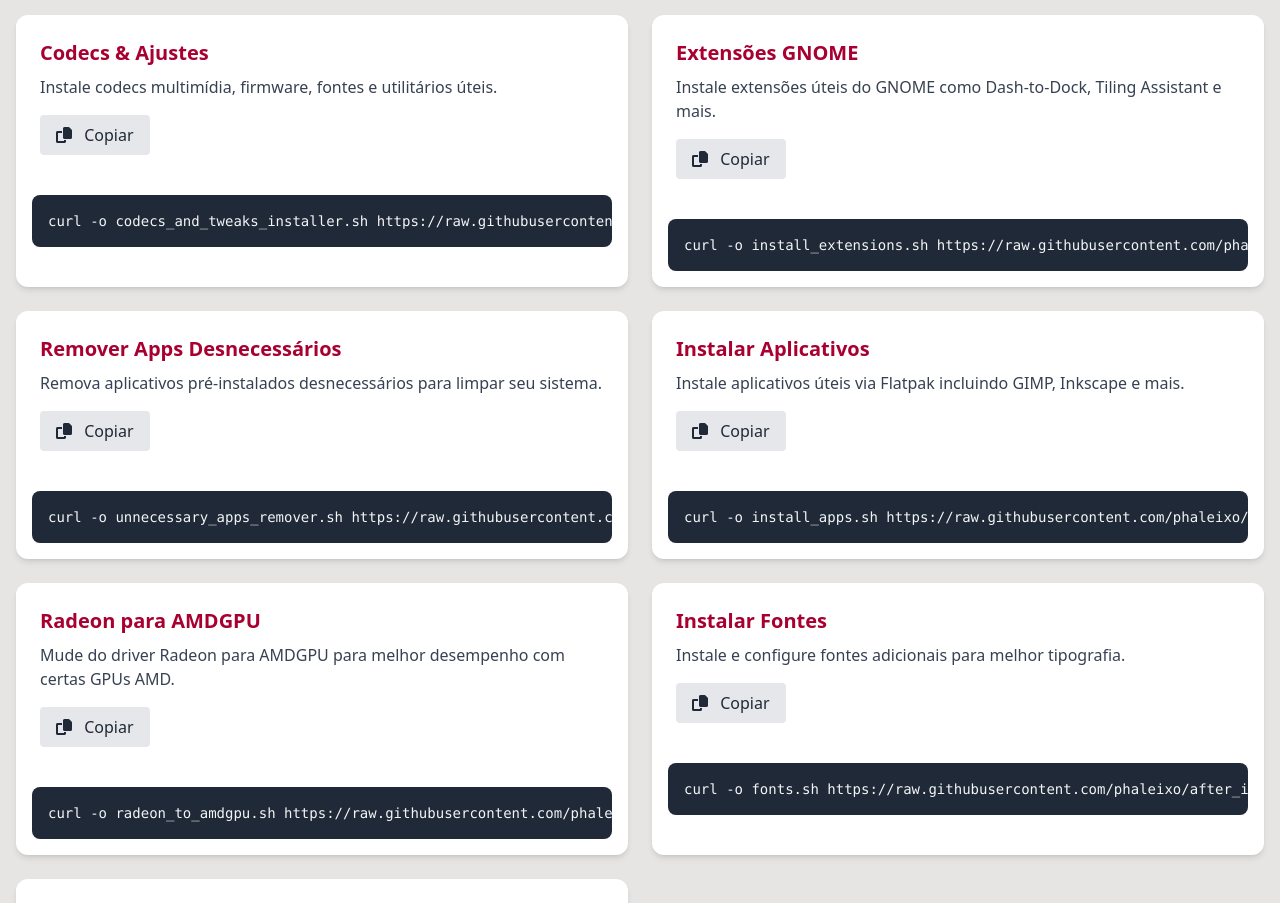
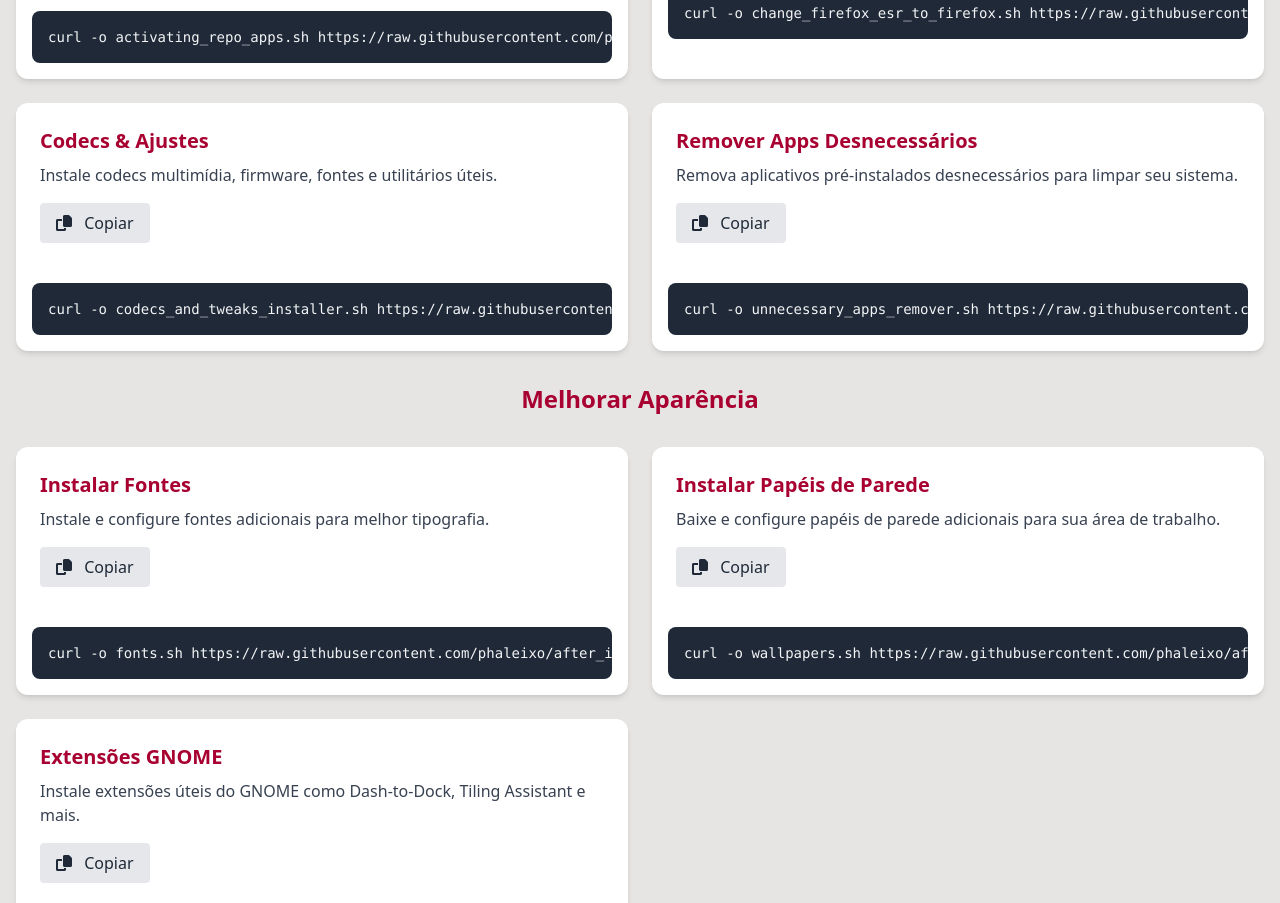
Before and after one commit to phaleixo/after_install_debian_12, a plain HTML site: page index.html in a window 1280 px wide. Shown: the part 1897-2800 px from the top of the page. Drawn offline with nearby package versions, Linux system fonts and the light colour scheme.

Commit message:
modified:   index.html 	modified:   scripts/index.js

```diff
--- a/index.html
+++ b/index.html
@@ -44,7 +44,6 @@
             </div>
         </div>
     </header>
-    <!-- Download Debian, View Scripts -->
     <section class="bg-debianEmerald text-white py-12 relative overflow-hidden">
         <div class="absolute inset-0 bg-cover bg-center opacity-100"
             style="background-image: url('styles/images/banner/banner_debian12_emerald.png');"></div>
@@ -63,7 +62,6 @@
             </div>
         </div>
     </section>
-    <!-- why do you to use the debian -->
     <main class="container mx-auto px-4 py-12">
         <section id="download" class="mb-16 bg-white rounded-xl shadow-md p-6">
             <div class="flex flex-col md:flex-row items-center">
@@ -78,7 +76,6 @@
 
             </div>
         </section>
-        <!-- why do you to use the scripts -->
         <section class="mb-16 bg-white rounded-xl shadow-md p-6">
             <div class="flex flex-col md:flex-row items-center">
                 <div class="text-debian text-xl mb-4"></div>
@@ -94,7 +91,6 @@
 
             </div>
         </section>
-        <!-- What's Included -->
         <section class="mb-16">
             <h2 class="text-3xl font-bold text-debian mb-8 text-center" data-i18n="features.title"></h2>
             <div class="grid md:grid-cols-3 gap-6">
@@ -121,7 +117,6 @@
                 </div>
             </div>
         </section>
-        <!-- Complete Post-Installation -->
         <section id="scripts" class="mb-16">
             <h2 class="text-3xl font-bold text-debian mb-8 text-center" data-i18n="scripts.title"></h2>
 
@@ -141,7 +136,7 @@
                     </div>
                 </div>
             </div>
-            <!-- Activate Repositories -->
+            <h3 class="text-2xl font-bold text-debian mb-8 text-center" data-i18n="scripts.one"></h3>
             <div class="grid md:grid-cols-2 gap-6">
                 <div class="bg-white rounded-xl shadow-md overflow-hidden">
                     <div class="p-6">
@@ -157,7 +152,6 @@
                             class="text-sm"><code>curl -o activating_repo_apps.sh https://raw.githubusercontent.com/phaleixo/after_install_debian_12/main/activating_repo_apps.sh && chmod +x activating_repo_apps.sh && ./activating_repo_apps.sh && rm activating_repo_apps.sh</code></pre>
                     </div>
                 </div>
-                <!-- Firefox Current -->
                 <div class="bg-white rounded-xl shadow-md overflow-hidden">
                     <div class="p-6">
                         <h3 class="text-xl font-bold text-debian mb-2" data-i18n="scripts.firefox.title"></h3>
@@ -172,7 +166,6 @@
                             class="text-sm"><code>curl -o change_firefox_esr_to_firefox.sh https://raw.githubusercontent.com/phaleixo/after_install_debian_12/main/change_firefox_esr_to_firefox.sh && chmod +x change_firefox_esr_to_firefox.sh && ./change_firefox_esr_to_firefox.sh && rm change_firefox_esr_to_firefox.sh</code></pre>
                     </div>
                 </div>
-                <!-- Codecs & Tweaks -->
                 <div class="bg-white rounded-xl shadow-md overflow-hidden">
                     <div class="p-6">
                         <h3 class="text-xl font-bold text-debian mb-2" data-i18n="scripts.codecs.title"></h3>
@@ -187,7 +180,53 @@
                             class="text-sm"><code>curl -o codecs_and_tweaks_installer.sh https://raw.githubusercontent.com/phaleixo/after_install_debian_12/main/codecs_and_tweaks_installer.sh && chmod +x codecs_and_tweaks_installer.sh && ./codecs_and_tweaks_installer.sh && rm codecs_and_tweaks_installer.sh</code></pre>
                     </div>
                 </div>
-                <!-- GNOME Extensions -->
+
+                <div class="bg-white rounded-xl shadow-md overflow-hidden">
+                    <div class="p-6">
+                        <h3 class="text-xl font-bold text-debian mb-2" data-i18n="scripts.remove.title"></h3>
+                        <p class="text-gray-700 mb-4" data-i18n="scripts.remove.description"></p>
+                        <button onclick="copyToClipboard('remove')"
+                            class="bg-gray-200 text-gray-800 px-4 py-2 rounded hover:bg-gray-300 transition">
+                            <i class="fas fa-copy mr-2"></i> <span data-i18n="scripts.copy"></span>
+                        </button>
+                    </div>
+                    <div class="bg-gray-800 text-gray-100 p-4 m-4 rounded-lg overflow-x-auto">
+                        <pre id="remove"
+                            class="text-sm"><code>curl -o unnecessary_apps_remover.sh https://raw.githubusercontent.com/phaleixo/after_install_debian_12/main/unnecessary_apps_remover.sh && chmod +x unnecessary_apps_remover.sh && ./unnecessary_apps_remover.sh && rm unnecessary_apps_remover.sh</code></pre>
+                    </div>
+                </div>
+            </div>
+            <h3 class="text-2xl font-bold text-debian mb-8 mt-8 text-center" data-i18n="scripts.look"></h3>
+
+            <div class="grid md:grid-cols-2 gap-6">
+                <div class="bg-white rounded-xl shadow-md overflow-hidden">
+                    <div class="p-6">
+                        <h3 class="text-xl font-bold text-debian mb-2" data-i18n="scripts.fonts.title"></h3>
+                        <p class="text-gray-700 mb-4" data-i18n="scripts.fonts.description"></p>
+                        <button onclick="copyToClipboard('fonts')"
+                            class="bg-gray-200 text-gray-800 px-4 py-2 rounded hover:bg-gray-300 transition">
+                            <i class="fas fa-copy mr-2"></i> <span data-i18n="scripts.copy"></span>
+                        </button>
+                    </div>
+                    <div class="bg-gray-800 text-gray-100 p-4 m-4 rounded-lg overflow-x-auto">
+                        <pre id="fonts"
+                            class="text-sm"><code>curl -o fonts.sh https://raw.githubusercontent.com/phaleixo/after_install_debian_12/main/fonts.sh && chmod +x fonts.sh && ./fonts.sh && rm fonts.sh</code></pre>
+                    </div>
+                </div>
+                <div class="bg-white rounded-xl shadow-md overflow-hidden">
+                    <div class="p-6">
+                        <h3 class="text-xl font-bold text-debian mb-2" data-i18n="scripts.wallpapers.title"></h3>
+                        <p class="text-gray-700 mb-4" data-i18n="scripts.wallpapers.description"></p>
+                        <button onclick="copyToClipboard('wallpapers')"
+                            class="bg-gray-200 text-gray-800 px-4 py-2 rounded hover:bg-gray-300 transition">
+                            <i class="fas fa-copy mr-2"></i> <span data-i18n="scripts.copy"></span>
+                        </button>
+                    </div>
+                    <div class="bg-gray-800 text-gray-100 p-4 m-4 rounded-lg overflow-x-auto">
+                        <pre id="wallpapers"
+                            class="text-sm"><code>curl -o wallpapers.sh https://raw.githubusercontent.com/phaleixo/after_install_debian_12/main/wallpapers.sh && chmod +x wallpapers.sh && ./wallpapers.sh && rm wallpapers.sh</code></pre>
+                    </div>
+                </div>
                 <div class="bg-white rounded-xl shadow-md overflow-hidden">
                     <div class="p-6">
                         <h3 class="text-xl font-bold text-debian mb-2" data-i18n="scripts.extensions.title"></h3>
@@ -202,22 +241,10 @@
                             class="text-sm"><code>curl -o install_extensions.sh https://raw.githubusercontent.com/phaleixo/after_install_debian_12/main/install_extensions.sh && chmod +x install_extensions.sh && ./install_extensions.sh && rm install_extensions.sh</code></pre>
                     </div>
                 </div>
-                <!-- Remove Unneeded Apps -->
-                <div class="bg-white rounded-xl shadow-md overflow-hidden">
-                    <div class="p-6">
-                        <h3 class="text-xl font-bold text-debian mb-2" data-i18n="scripts.remove.title"></h3>
-                        <p class="text-gray-700 mb-4" data-i18n="scripts.remove.description"></p>
-                        <button onclick="copyToClipboard('remove')"
-                            class="bg-gray-200 text-gray-800 px-4 py-2 rounded hover:bg-gray-300 transition">
-                            <i class="fas fa-copy mr-2"></i> <span data-i18n="scripts.copy"></span>
-                        </button>
-                    </div>
-                    <div class="bg-gray-800 text-gray-100 p-4 m-4 rounded-lg overflow-x-auto">
-                        <pre id="remove"
-                            class="text-sm"><code>curl -o unnecessary_apps_remover.sh https://raw.githubusercontent.com/phaleixo/after_install_debian_12/main/unnecessary_apps_remover.sh && chmod +x unnecessary_apps_remover.sh && ./unnecessary_apps_remover.sh && rm unnecessary_apps_remover.sh</code></pre>
-                    </div>
-                </div>
-                <!-- Install Apps -->
+            </div>
+
+                <h3 class="text-2xl font-bold text-debian mb-8 mt-8 text-center" data-i18n="scripts.plus"></h3>
+            <div class="grid md:grid-cols-2 gap-6">
                 <div class="bg-white rounded-xl shadow-md overflow-hidden">
                     <div class="p-6">
                         <h3 class="text-xl font-bold text-debian mb-2" data-i18n="scripts.apps.title"></h3>
@@ -232,7 +259,6 @@
                             class="text-sm"><code>curl -o install_apps.sh https://raw.githubusercontent.com/phaleixo/after_install_debian_12/main/install_apps.sh && chmod +x install_apps.sh && ./install_apps.sh && rm install_apps.sh</code></pre>
                     </div>
                 </div>
-                <!-- Radeon to AMDGPU -->
                 <div class="bg-white rounded-xl shadow-md overflow-hidden">
                     <div class="p-6">
                         <h3 class="text-xl font-bold text-debian mb-2" data-i18n="scripts.radeon.title"></h3>
@@ -247,38 +273,9 @@
                             class="text-sm"><code>curl -o radeon_to_amdgpu.sh https://raw.githubusercontent.com/phaleixo/after_install_debian_12/main/radeon_to_amdgpu.sh && chmod +x radeon_to_amdgpu.sh && ./radeon_to_amdgpu.sh && rm radeon_to_amdgpu.sh</code></pre>
                     </div>
                 </div>
-                <!-- Install Fonts -->
-                <div class="bg-white rounded-xl shadow-md overflow-hidden">
-                    <div class="p-6">
-                        <h3 class="text-xl font-bold text-debian mb-2" data-i18n="scripts.fonts.title"></h3>
-                        <p class="text-gray-700 mb-4" data-i18n="scripts.fonts.description"></p>
-                        <button onclick="copyToClipboard('fonts')"
-                            class="bg-gray-200 text-gray-800 px-4 py-2 rounded hover:bg-gray-300 transition">
-                            <i class="fas fa-copy mr-2"></i> <span data-i18n="scripts.copy"></span>
-                        </button>
-                    </div>
-                    <div class="bg-gray-800 text-gray-100 p-4 m-4 rounded-lg overflow-x-auto">
-                        <pre id="fonts"
-                            class="text-sm"><code>curl -o fonts.sh https://raw.githubusercontent.com/phaleixo/after_install_debian_12/main/fonts.sh && chmod +x fonts.sh && ./fonts.sh && rm fonts.sh</code></pre>
-                    </div>
-                </div>
-                <!-- Install Wallpapers -->
-                <div class="bg-white rounded-xl shadow-md overflow-hidden">
-                    <div class="p-6">
-                        <h3 class="text-xl font-bold text-debian mb-2" data-i18n="scripts.wallpapers.title"></h3>
-                        <p class="text-gray-700 mb-4" data-i18n="scripts.wallpapers.description"></p>
-                        <button onclick="copyToClipboard('wallpapers')"
-                            class="bg-gray-200 text-gray-800 px-4 py-2 rounded hover:bg-gray-300 transition">
-                            <i class="fas fa-copy mr-2"></i> <span data-i18n="scripts.copy"></span>
-                        </button>
-                    </div>
-                    <div class="bg-gray-800 text-gray-100 p-4 m-4 rounded-lg overflow-x-auto">
-                        <pre id="wallpapers"
-                            class="text-sm"><code>curl -o wallpapers.sh https://raw.githubusercontent.com/phaleixo/after_install_debian_12/main/wallpapers.sh && chmod +x wallpapers.sh && ./wallpapers.sh && rm wallpapers.sh</code></pre>
-                    </div>
-                </div>
-            </div>
-        </section>
+
+
+            </div> </section>
     </main>
 
     <footer class="bg-debianEmerald text-white py-8">
--- a/scripts/index.js
+++ b/scripts/index.js
@@ -10,10 +10,11 @@ const translations = {
         "more.description": "O Debian 12 Bookworm é a versão estável mais recente do sistema operacional Linux Debian, lançado em junho de 2023. É conhecido por sua estabilidade, amplo suporte a ambientes de desktop  e uma vasta coleção de mais de 64 mil pacotes de software.",
         "more.button": "Mais informações",
         "about.title": "Porque usar os Scripts:",
-        "about.description": "Apesar do Debian ser muito confiável, pode ser trabalhoso deixá-lo pronto para uso pessoal, ou para trabalho.Estes scripts ajudam a tornar a pós-instalação mais simples .Tudo será feito utilizando o terminal, é só copiar e  colar no terminal.",
+        "about.description": "Apesar do Debian ser muito confiável, pode ser trabalhoso deixá-lo pronto para uso pessoal, ou para trabalho.Estes scripts ajudam a tornar a pós-instalação com GNOME e Xfce mais simples .Tudo será feito utilizando o terminal, é só copiar e  colar no terminal.",
         "scripts.title": "Scripts de Pós-Instalação",
-        "scripts.complete.title": "Pós-Instalação Completa",
-        "scripts.complete.description": "Execute todas as alterações recomendadas incluindo ativação de repositórios, instalação de codecs, extensões GNOME e instalação de aplicativos.",
+        "scripts.complete.title": "Pós-Instalação base para GNOME e Xfce",
+        "scripts.one":"Instalar Scripts individualmente",
+        "scripts.complete.description": "Ativa os repositórios contrib e non-free,instala suporte ao Flatpak com o repositório Flathub, altera o Firefox ESR para a versão de lançamento atual, instala codecs multimídia, firmware, fontes e utilitários úteis e remove aplicativos pré-instalados desnecessários para limpar seu sistema.",
         "scripts.repos.title": "Ativar Repositórios",
         "scripts.repos.description": "Ative os repositórios contrib e non-free e instale suporte ao Flatpak com o repositório Flathub.",
         "scripts.firefox.title": "Firefox Atual",
@@ -25,6 +26,8 @@ const translations = {
         "scripts.remove.title": "Remover Apps Desnecessários",
         "scripts.remove.description": "Remova aplicativos pré-instalados desnecessários para limpar seu sistema.",
         "scripts.apps.title": "Instalar Aplicativos",
+        "scripts.look":"Melhorar Aparência",
+        "scripts.plus":"Adicionais",
         "scripts.apps.description": "Instale aplicativos úteis via Flatpak incluindo GIMP, Inkscape e mais.",
         "scripts.radeon.title": "Radeon para AMDGPU",
         "scripts.radeon.description": "Mude do driver Radeon para AMDGPU para melhor desempenho com certas GPUs AMD.",
@@ -36,8 +39,8 @@ const translations = {
         "features.title": "O Que Está Incluído",
         "features.packages.title": "Pacotes Essenciais",
         "features.packages.description": "Codecs, firmware, fontes e utilitários para tornar seu sistema totalmente funcional.",
-        "features.customization.title": "Personalização GNOME",
-        "features.customization.description": "Extensões e ajustes para melhorar sua experiência com o desktop GNOME.",
+        "features.customization.title": "Personalização",
+        "features.customization.description": "Extensões e ajustes para melhorar sua experiência com o desktop GNOME ou Xfce.",
         "features.performance.title": "Desempenho",
         "features.performance.description": "Otimizações de drivers e remoção de bloat para um sistema mais rápido.",
         "footer.text": "Scripts de Pós-Instalação do Debian 12",
@@ -55,10 +58,11 @@ const translations = {
         "more.description": "Debian 12 Bookworm es la versión estable más reciente del sistema operativo Linux Debian, lanzado en junio de 2023. Se destaca por su estabilidad, amplio soporte para entornos de escritorio y una vasta colección de más de 64 mil paquetes de software.",
         "more.button": "Más información",
         "about.title": "Por qué usar los Scripts:",
-        "about.description": "Aunque Debian es muy fiable, puede ser laborioso dejarlo listo para uso personal o para el trabajo. Estos scripts ayudan a simplificar la post-instalación. Todo se hará usando la terminal; solo tienes que copiar y pegar en la terminal.",
+        "about.description": "Aunque Debian es muy fiable, puede ser laborioso dejarlo listo para uso personal o para el trabajo. Estos scripts ayudan a simplificar la post-instalación más sencilla con GNOME y Xfce. Todo se hará usando la terminal; solo tienes que copiar y pegar en la terminal.",
         "scripts.title": "Scripts de Post-Instalación",
-        "scripts.complete.title": "Post-Instalación Completa",
-        "scripts.complete.description": "Ejecuta todos los cambios recomendados incluyendo activación de repositorios, instalación de códecs, extensiones GNOME e instalación de aplicaciones.",
+        "scripts.one":"Instalar Scripts individualmente",
+        "scripts.complete.title": "Post-instalación base para GNOME y Xfce",
+        "scripts.complete.description": "Activa los repositorios contrib y non-free, instala soporte para Flatpak con el repositorio Flathub, cambia Firefox ESR por la versión de lanzamiento actual, instala códecs multimedia, firmware, fuentes y utilidades útiles, y elimina aplicaciones preinstaladas innecesarias para limpiar tu sistema.",
         "scripts.repos.title": "Activar Repositorios",
         "scripts.repos.description": "Activa los repositorios contrib y non-free e instala soporte para Flatpak con el repositorio Flathub.",
         "scripts.firefox.title": "Firefox Actual",
@@ -70,6 +74,8 @@ const translations = {
         "scripts.remove.title": "Eliminar Apps Innecesarios",
         "scripts.remove.description": "Elimina aplicaciones preinstaladas innecesarias para limpiar tu sistema.",
         "scripts.apps.title": "Instalar Aplicaciones",
+        "scripts.look":"Mejorar Apariencia",
+        "scripts.plus":"Adicionales",
         "scripts.apps.description": "Instala aplicaciones útiles via Flatpak incluyendo GIMP, Inkscape y más.",
         "scripts.radeon.title": "Radeon a AMDGPU",
         "scripts.radeon.description": "Cambia del controlador Radeon a AMDGPU para mejor rendimiento con ciertas GPUs AMD.",
@@ -81,8 +87,8 @@ const translations = {
         "features.title": "Qué está Incluido",
         "features.packages.title": "Paquetes Esenciales",
         "features.packages.description": "Códecs, firmware, fuentes y utilidades para hacer tu sistema completamente funcional.",
-        "features.customization.title": "Personalización GNOME",
-        "features.customization.description": "Extensiones y ajustes para mejorar tu experiencia con el escritorio GNOME.",
+        "features.customization.title": "Personalización",
+        "features.customization.description": "Extensiones y ajustes para mejorar tu experiencia con el escritorio GNOME y Xfce.",
         "features.performance.title": "Rendimiento",
         "features.performance.description": "Optimizaciones de controladores y eliminación de bloat para un sistema más rápido.",
         "footer.text": "Scripts de Post-Instalación para Debian 12",
@@ -100,10 +106,11 @@ const translations = {
         "more.description": "The Debian 12 Bookworm is the latest stable version of the Debian Linux operating system, released in June 2023. It's known for its stability, broad support for desktop environments, and a vast collection of over 64,000 software packages.",
         "more.button": "More information",
         "about.title": "Why to Use the Scripts:",
-        "about.description": "Despite Debian being very reliable, getting it ready for personal or work use can be cumbersome. These scripts help make post-installation simpler. Everything will be done using the terminal; just copy and paste into the terminal.",
+        "about.description": "Despite Debian being very reliable, getting it ready for personal or work use can be cumbersome. These scripts help make simpler post-Installation with GNOME and Xfce. Everything will be done using the terminal; just copy and paste into the terminal.",
         "scripts.title": "Post-Installation Scripts",
-        "scripts.complete.title": "Complete Post-Installation",
-        "scripts.complete.description": "Run all recommended changes including repository activation, codecs installation, GNOME extensions, and app installations.",
+        "scripts.one":"Install Scripts Individually",
+        "scripts.complete.title": "Base Post-Installation for GNOME and Xfce",
+        "scripts.complete.description": "Activates the contrib and non-free repositories, installs Flatpak support with the Flathub repository, switches Firefox ESR to the current release version, installs multimedia codecs, firmware, fonts, and useful utilities, and removes unnecessary pre-installed applications to clean up your system.",
         "scripts.repos.title": "Activate Repositories",
         "scripts.repos.description": "Activate contrib and non-free repositories and install Flatpak support with Flathub.",
         "scripts.firefox.title": "Firefox Current",
@@ -115,6 +122,8 @@ const translations = {
         "scripts.remove.title": "Remove Unneeded Apps",
         "scripts.remove.description": "Remove unnecessary pre-installed applications to clean up your system.",
         "scripts.apps.title": "Install Apps",
+        "scripts.look":"Improve Appearance",
+        "scripts.plus":"additional",
         "scripts.apps.description": "Install useful applications via Flatpak including GIMP, Inkscape, and more.",
         "scripts.radeon.title": "Radeon to AMDGPU",
         "scripts.radeon.description": "Switch from Radeon to AMDGPU driver for better performance with certain AMD GPUs.",
@@ -126,8 +135,8 @@ const translations = {
         "features.title": "What's Included",
         "features.packages.title": "Essential Packages",
         "features.packages.description": "Codecs, firmware, fonts, and utilities to make your system fully functional.",
-        "features.customization.title": "GNOME Customization",
-        "features.customization.description": "Extensions and tweaks to enhance your GNOME desktop experience.",
+        "features.customization.title": "Customization",
+        "features.customization.description": "Extensions and tweaks to enhance your GNOME or Xfce desktop experience.",
         "features.performance.title": "Performance",
         "features.performance.description": "Driver optimizations and bloat removal for a faster system.",
         "footer.text": "Debian 12 Post-Installation Scripts",
```
